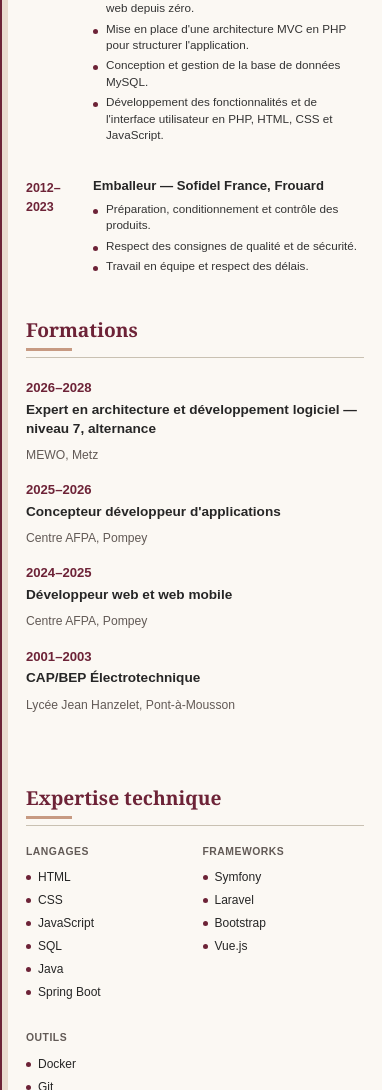
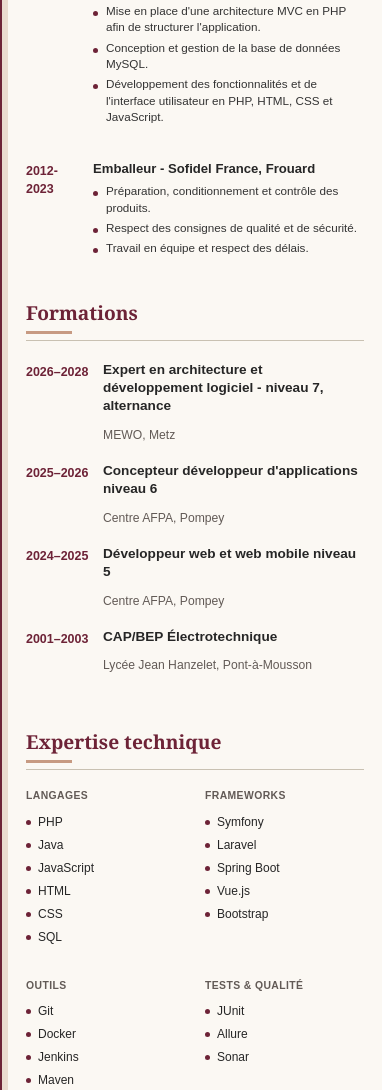
Before and after one commit to orhan54/portfolio, a plain HTML site: page public/view/cv/cv.html in a window 390 px wide. Shown: the part 910-2000 px from the top of the page. Drawn offline with nearby package versions, Linux system fonts and the light colour scheme; a web font is replaced by a local one.

Commit message:
Modification CV HTML + CSS

```diff
--- a/public/css/cv.css
+++ b/public/css/cv.css
@@ -39,7 +39,7 @@ body {
 .page {
   position: relative;
 
-  width: 900px;
+  width: 1400px;
   max-width: calc(100% - 40px);
 
   min-height: 100vh;
@@ -48,7 +48,8 @@ body {
 
   background: var(--card);
 
-  padding: 48px 52px 40px;
+  /* ↓ plus d'espace en bas */
+  padding: 48px 52px 64px;
 
   border-left: none;
 
@@ -104,6 +105,11 @@ body {
   display: inline-block;
 
   padding-bottom: 8px;
+}
+
+.linkedin-white {
+  color: #ffffff;
+  font-weight: normal;
 }
 
 .name::after {
@@ -379,32 +385,50 @@ body {
 .two-col {
   display: grid;
 
+  /* ↓ plus de place pour l'expertise technique (4 colonnes) */
   grid-template-columns:
-    minmax(0, 1.15fr)
-    minmax(0, 1fr);
+    minmax(0, 1fr)
+    minmax(0, 1.4fr);
 
-  gap: 0 40px;
+  gap: 0 32px;
 }
 
 /* Formations */
 
 .form-item {
-  margin-bottom: 16px;
+  display: grid;
+
+  /* date à gauche, diplôme + école à droite (comme les expériences) */
+  grid-template-columns:
+    90px
+    minmax(0, 1fr);
+
+  column-gap: 18px;
+
+  align-items: start;
+
+  margin-bottom: 18px;
 }
 
 .form-date {
+  grid-column: 1;
+  grid-row: 1 / span 2;
+
   font-family: "Source Sans 3", Arial, sans-serif;
 
   font-weight: 700;
 
   color: var(--maroon);
 
-  font-size: 0.82rem;
+  font-size: 0.88rem;
 
-  margin-bottom: 3px;
+  padding-top: 2px;
 }
 
 .form-item h3 {
+  grid-column: 2;
+  grid-row: 1;
+
   font-family: "Source Sans 3", Arial, sans-serif;
 
   font-size: 0.9rem;
@@ -417,6 +441,9 @@ body {
 }
 
 .form-item .sub {
+  grid-column: 2;
+  grid-row: 2;
+
   font-family: "Source Sans 3", Arial, sans-serif;
 
   font-size: 0.8rem;
@@ -429,9 +456,15 @@ body {
 /* EXPERTISE TECHNIQUE */
 
 .tech-cols {
-  display: flex;
+  display: grid;
 
-  gap: 22px;
+  /* chaque colonne prend la largeur de son contenu */
+  grid-template-columns: repeat(4, auto);
+
+  justify-content: space-between;
+
+  column-gap: 20px;
+  row-gap: 14px;
 }
 
 .tech-cols > div {
@@ -445,7 +478,7 @@ body {
 
   font-weight: 700;
 
-  letter-spacing: 0.5px;
+  letter-spacing: 0.4px;
 
   text-transform: uppercase;
 
@@ -472,6 +505,9 @@ body {
   color: var(--ink);
 
   margin-bottom: 6px;
+
+  /* "Spring Boot" reste sur une seule ligne */
+  white-space: nowrap;
 }
 
 .tech-cols li::before {
@@ -493,11 +529,12 @@ body {
 /* FOOTER */
 
 .footer-box {
-  margin-top: 40px;
+  /* ↓ plus d'espace au-dessus et boîte plus haute (comme le PDF) */
+  margin-top: 56px;
 
   background: var(--tan);
 
-  padding: 28px 34px;
+  padding: 28px 34px 56px;
 
   display: grid;
 
@@ -551,12 +588,12 @@ body {
 
   color: var(--grey);
 
-  margin-top: 18px;
+  margin-top: 28px;
 }
 
 /* TABLETTE */
 
-@media (max-width: 960px) {
+@media (max-width: 1440px) {
   .page {
     width: calc(100% - 40px);
 
@@ -564,7 +601,7 @@ body {
 
     margin: 0 auto;
 
-    padding: 40px 40px 36px;
+    padding: 40px 40px 56px;
   }
 
   .page::before {
@@ -581,13 +618,29 @@ body {
   }
 
   .two-col {
-    grid-template-columns: 1fr 1fr;
+    grid-template-columns: minmax(0, 1fr) minmax(0, 1.4fr);
 
-    gap: 0 25px;
+    gap: 0 24px;
   }
 
   .tech-cols {
-    gap: 14px;
+    column-gap: 14px;
+  }
+}
+
+/* PETITE TABLETTE : formations et expertise l'une sous l'autre */
+
+@media (max-width: 800px) {
+  .two-col {
+    grid-template-columns: 1fr;
+
+    gap: 10px;
+  }
+
+  .tech-cols {
+    justify-content: start;
+
+    column-gap: 40px;
   }
 }
 
@@ -603,7 +656,7 @@ body {
 
     margin: 0 10px;
 
-    padding: 30px 24px 30px;
+    padding: 30px 24px 44px;
 
     border-left: none;
 
@@ -727,7 +780,19 @@ body {
   .two-col {
     grid-template-columns: 1fr;
 
-    gap: 28px;
+    gap: 10px;
+  }
+
+  .form-item {
+    grid-template-columns:
+      65px
+      minmax(0, 1fr);
+
+    column-gap: 12px;
+  }
+
+  .form-date {
+    font-size: 0.78rem;
   }
 
   .form-item h3 {
@@ -738,14 +803,15 @@ body {
     font-size: 0.76rem;
   }
 
-  /* EXPERTISE */
+  /* EXPERTISE : 2 x 2 colonnes */
 
   .tech-cols {
-    display: grid;
+    grid-template-columns: repeat(2, 1fr);
 
-    grid-template-columns: repeat(3, 1fr);
+    justify-content: stretch;
 
-    gap: 15px;
+    column-gap: 20px;
+    row-gap: 18px;
   }
 
   .tech-cols h4 {
@@ -767,9 +833,9 @@ body {
 
     gap: 24px;
 
-    margin-top: 30px;
+    margin-top: 36px;
 
-    padding: 22px 20px;
+    padding: 22px 20px 36px;
   }
 
   .footer-box p {
@@ -791,7 +857,7 @@ body {
 
     margin: 0 8px;
 
-    padding: 24px 18px 28px;
+    padding: 24px 18px 36px;
   }
 
   .page::before {
@@ -827,15 +893,7 @@ body {
     font-size: 0.73rem;
   }
 
-  .tech-cols {
-    grid-template-columns: 1fr 1fr;
-  }
-
-  .tech-cols > div:last-child {
-    grid-column: span 2;
-  }
-
   .footer-box {
-    padding: 20px 16px;
+    padding: 20px 16px 32px;
   }
 }
--- a/public/view/cv/cv.html
+++ b/public/view/cv/cv.html
@@ -19,12 +19,6 @@
       rel="stylesheet"
     />
     <link rel="stylesheet" href="../../css/cv.css" />
-    <style>
-      .linkedin-white {
-        color: #ffffff;
-        font-weight: normal;
-      }
-    </style>
   </head>
   <body>
     <div class="page">
@@ -43,13 +37,13 @@
             orhancicek1985@gmail.com
           </p>
           <p class="contact-line">
-            Permis B, véhicule &nbsp;·&nbsp;
+            Permis B, véhiculé &nbsp;·&nbsp;
             <a href="https://www.linkedin.com/feed/" target="_blank"
-              >https://www.linkedin.com/feed/</a
+              >linkedin.com/feed/</a
             >
           </p>
           <p class="quote">
-            « Il faut être enthousiaste de son métier pour y exceller. » — Denis
+            « Il faut être enthousiaste de son métier pour y exceller. » - Denis
             Diderot
           </p>
         </div>
@@ -79,11 +73,11 @@
         <div class="exp-item">
           <div class="exp-date">2026</div>
           <div class="exp-content">
-            <h3>Développeur Web Full-Stack — MOONKEEN</h3>
+            <h3>Développeur Web Full-Stack - MOONKEEN</h3>
             <ul>
               <li>
                 Conception et intégration d'un nouveau design à partir d'une
-                maquette réalisée avec Lovable, en respectant le cahier des
+                maquette réalisée avec Lovable, dans le respect du cahier des
                 charges.
               </li>
               <li>
@@ -92,7 +86,7 @@
               </li>
               <li>Conception et intégration d'un nouveau formulaire.</li>
               <li>
-                Développement de l'application avec Laravel en utilisant
+                Développement de l'application avec Laravel, en utilisant
                 l'architecture MVC et le Repository Pattern.
               </li>
               <li>
@@ -106,7 +100,7 @@
         <div class="exp-item">
           <div class="exp-date">2025</div>
           <div class="exp-content">
-            <h3>Développeur Web Full-Stack — Les Lumières d'Ukraine</h3>
+            <h3>Développeur Web Full-Stack - Les Lumières d'Ukraine</h3>
             <ul>
               <li>
                 Rédaction du cahier des charges et définition des besoins
@@ -116,7 +110,7 @@
                 Conception et développement complet du site web depuis zéro.
               </li>
               <li>
-                Mise en place d'une architecture MVC en PHP pour structurer
+                Mise en place d'une architecture MVC en PHP afin de structurer
                 l'application.
               </li>
               <li>Conception et gestion de la base de données MySQL.</li>
@@ -129,9 +123,9 @@
         </div>
 
         <div class="exp-item">
-          <div class="exp-date">2012–2023</div>
+          <div class="exp-date">2012-2023</div>
           <div class="exp-content">
-            <h3>Emballeur — Sofidel France, Frouard</h3>
+            <h3>Emballeur - Sofidel France, Frouard</h3>
             <ul>
               <li>Préparation, conditionnement et contrôle des produits.</li>
               <li>Respect des consignes de qualité et de sécurité.</li>
@@ -150,7 +144,7 @@
           <div class="form-item">
             <div class="form-date">2026–2028</div>
             <h3>
-              Expert en architecture et développement logiciel — niveau 7,
+              Expert en architecture et développement logiciel - niveau 7,
               alternance
             </h3>
             <div class="sub">MEWO, Metz</div>
@@ -158,13 +152,13 @@
 
           <div class="form-item">
             <div class="form-date">2025–2026</div>
-            <h3>Concepteur développeur d'applications</h3>
+            <h3>Concepteur développeur d'applications niveau 6</h3>
             <div class="sub">Centre AFPA, Pompey</div>
           </div>
 
           <div class="form-item">
             <div class="form-date">2024–2025</div>
-            <h3>Développeur web et web mobile</h3>
+            <h3>Développeur web et web mobile niveau 5</h3>
             <div class="sub">Centre AFPA, Pompey</div>
           </div>
 
@@ -182,12 +176,12 @@
             <div>
               <h4>Langages</h4>
               <ul>
+                <li>PHP</li>
+                <li>Java</li>
+                <li>JavaScript</li>
                 <li>HTML</li>
                 <li>CSS</li>
-                <li>JavaScript</li>
                 <li>SQL</li>
-                <li>Java</li>
-                <li>Spring Boot</li>
               </ul>
             </div>
             <div>
@@ -195,18 +189,28 @@
               <ul>
                 <li>Symfony</li>
                 <li>Laravel</li>
+                <li>Spring Boot</li>
+                <li>Vue.js</li>
                 <li>Bootstrap</li>
-                <li>Vue.js</li>
               </ul>
             </div>
             <div>
               <h4>Outils</h4>
               <ul>
+                <li>Git</li>
                 <li>Docker</li>
-                <li>Git</li>
+                <li>Jenkins</li>
+                <li>Maven</li>
+                <li>CI/CD</li>
                 <li>phpMyAdmin</li>
+              </ul>
+            </div>
+            <div>
+              <h4>Tests &amp; qualité</h4>
+              <ul>
                 <li>JUnit</li>
-                <li>Maven</li>
+                <li>Allure</li>
+                <li>Sonar</li>
               </ul>
             </div>
           </div>
@@ -243,3 +247,4 @@
     </div>
   </body>
 </html>
+</param>
```
